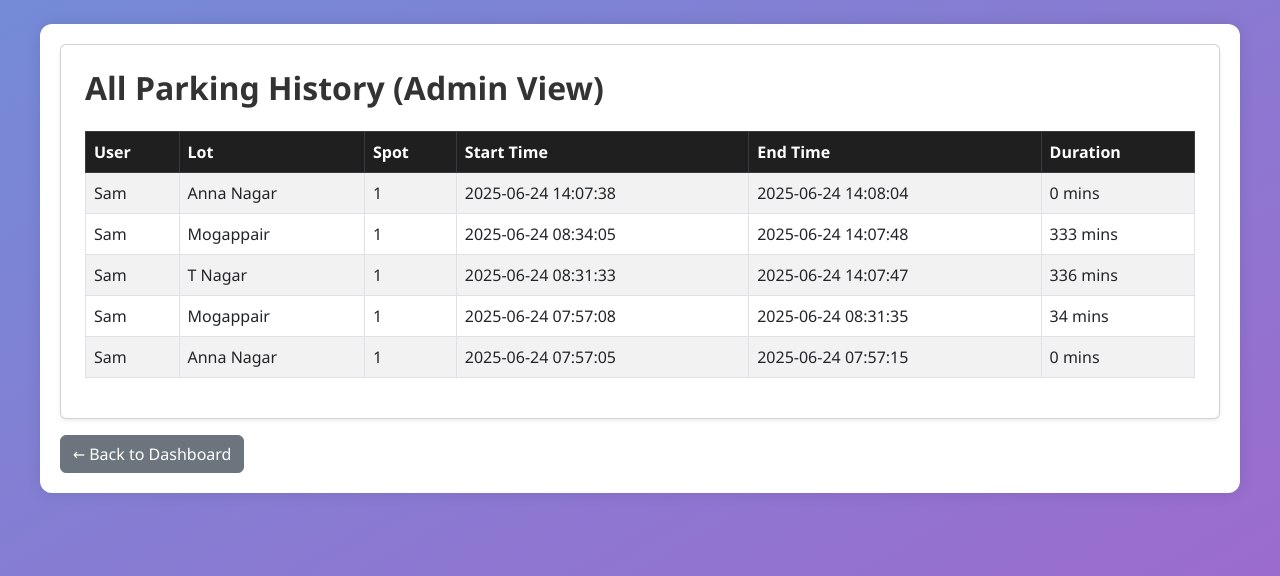
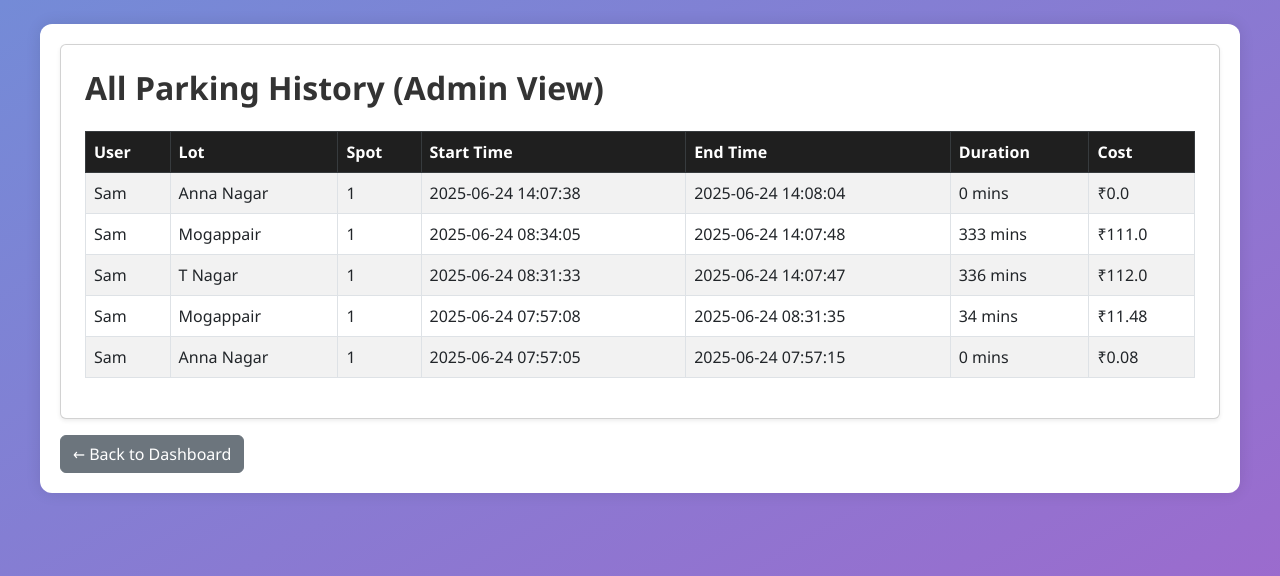
Before and after one commit to 23f3004455/vehicle_parking_app_23f3004455, a Flask app: page /admin/history in a window 1280 px wide. Shown: the top 576 px of the page. Run offline with Flask 3, Linux system fonts and the light colour scheme; a user stored in the database is signed in.

Commit message:
Milestone-VP Cost-Calculation

```diff
--- a/app.py
+++ b/app.py
@@ -1,5 +1,5 @@
 from flask import Flask, flash
-from datetime import datetime
+from datetime import datetime, timedelta
 from flask import render_template, redirect, request, session, url_for
 from models.models import db, User, ParkingLot, ParkingSpot, Reservation
 
@@ -313,9 +313,12 @@ def reserve_spot(lot_id):
     spot = ParkingSpot.query.filter_by(lot_id=lot_id, status='A').first()
     if spot:
         spot.status = 'O'  # Mark spot as occupied
-        new_res = Reservation(user_id=session.get('user_id'),
-                              spot_id=spot.id,
-                              parking_time=datetime.utcnow())
+        now_ist = datetime.utcnow() + timedelta(hours=5, minutes=30)  # IST time
+        new_res = Reservation(
+            user_id=session.get('user_id'),
+            spot_id=spot.id,
+            parking_time=now_ist
+        )
         db.session.add(new_res)
         db.session.commit()
         flash(f'Reserved spot {spot.spot_number} in lot {spot.lot.name}.', 'success')
@@ -329,21 +332,37 @@ def release_spot():
     if session.get('role') != 'user':
         return redirect('/login')
     # Find active reservation for the user
-    reservation = Reservation.query.filter_by(user_id=session.get('user_id'), leaving_time=None).first()
+    reservation = Reservation.query.filter_by(
+        user_id=session.get('user_id'),
+        leaving_time=None
+    ).first()
     if reservation:
-        reservation.leaving_time = datetime.utcnow()
+        reservation.leaving_time = datetime.utcnow() + timedelta(hours=5, minutes=30)  # IST time
         spot = ParkingSpot.query.get(reservation.spot_id)
-        spot.status = 'A'  # Mark spot available
+        spot.status = 'A'  # Make spot available again
+
+        # Calculate total minutes
+        delta = reservation.leaving_time - reservation.parking_time
+        total_minutes = int(delta.total_seconds() // 60)
+
+        # Get price per hour for the lot
+        lot = ParkingLot.query.get(spot.lot_id)
+        price_per_hour = lot.price
+        total_cost = (total_minutes / 60) * price_per_hour
+        reservation.cost = total_cost
+
         db.session.commit()
-        flash(f'Released spot {spot.spot_number} successfully.', 'success')
+        flash(f'Released spot {spot.spot_number}. Total cost: ₹{total_cost:.2f}', 'success')
     else:
         flash('No active reservation found.', 'danger')
     return redirect(url_for('user_dashboard'))
+
 
 @app.route('/user/history')
 def user_history():
     if session.get('role') != 'user':
         return redirect('/login')
+
     reservations = Reservation.query.filter_by(user_id=session.get('user_id')).all()
     history_data = []
     for res in reservations:
@@ -353,9 +372,11 @@ def user_history():
             'lot_name': lot.name if lot else 'N/A',
             'spot_number': spot.spot_number if spot else '-',
             'start_time': res.parking_time,
-            'end_time': res.leaving_time if res.leaving_time else 'Still Parked'
+            'end_time': res.leaving_time if res.leaving_time else 'Still Parked',
+            'cost': res.cost if res.cost is not None else 0.0
         })
     return render_template('user_history.html', history_data=history_data)
+
 
 
 @app.route('/admin/history')
@@ -377,13 +398,15 @@ def admin_history():
             total_minutes = None
 
         all_history.append({
-            'user_fullname': user.fullname if user else 'N/A',
-            'lot_name': lot.name if lot else 'N/A',
-            'spot_number': spot.spot_number if spot else '-',
-            'start_time': res.parking_time,
-            'end_time': res.leaving_time if res.leaving_time else 'Still Parked',
-            'duration': f"{total_minutes} mins" if total_minutes is not None else "N/A"
+        'user_fullname': user.fullname if user else 'N/A',
+        'lot_name': lot.name if lot else 'N/A',
+        'spot_number': spot.spot_number if spot else '-',
+        'start_time': res.parking_time,
+        'end_time': res.leaving_time if res.leaving_time else 'Still Parked',
+        'duration': f"{total_minutes} mins" if total_minutes is not None else "N/A",
+        'cost': res.cost if res.cost is not None else 0.0
         })
+
     return render_template('admin_history.html', history=all_history)
 
 
--- a/models/models.py
+++ b/models/models.py
@@ -48,3 +48,4 @@ class Reservation(db.Model):
     user_id = db.Column(db.Integer, db.ForeignKey('user.id'), nullable=False)
     parking_time = db.Column(db.DateTime, default=datetime.utcnow)
     leaving_time = db.Column(db.DateTime, nullable=True)
+    cost = db.Column(db.Float, default=0.0)
--- a/templates/admin_history.html
+++ b/templates/admin_history.html
@@ -14,6 +14,7 @@
                     <th>Start Time</th>
                     <th>End Time</th>
                     <th>Duration</th>
+                    <th>Cost</th>
                 </tr>
             </thead>
             <tbody>
@@ -31,6 +32,7 @@
                         {% endif %}
                     </td>
                     <td>{{ h.duration }}</td>
+                    <td>₹{{ h.cost|round(2) }}</td>
                 </tr>
                 {% endfor %}
             </tbody>
--- a/templates/user_history.html
+++ b/templates/user_history.html
@@ -12,6 +12,7 @@
                     <th>Spot Number</th>
                     <th>Start Time</th>
                     <th>End Time</th>
+                    <th>Cost</th>
                 </tr>
             </thead>
             <tbody>
@@ -27,6 +28,7 @@
                             {{ item.end_time.strftime("%Y-%m-%d %H:%M:%S") }}
                         {% endif %}
                     </td>
+                    <td>₹{{ item.cost|round(2) }}</td>
                 </tr>
                 {% endfor %}
             </tbody>
```
Also changed, not shown: instance/app.db.
